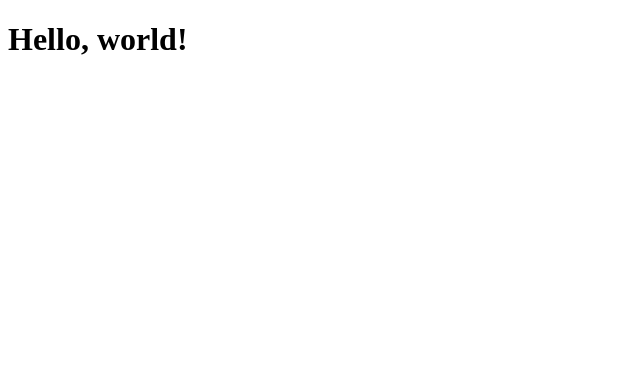
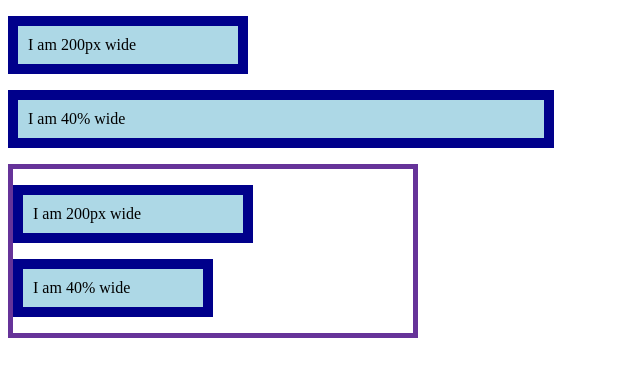
Before and after one commit to migonzv/introduccion_a_ccs, a plain HTML site: page CSS-Valores-Unidades/HTML'S/index4.html in a window 1280 px wide. Shown: the whole page, without its empty margins (0-640 px from the left). Drawn offline with Linux system fonts and the light colour scheme.

Commit message:
feat:actualizacion ehca en clases

```diff
--- a/CSS-Valores-Unidades/CSS'S/style1.css
+++ b/CSS-Valores-Unidades/CSS'S/style1.css
@@ -10,13 +10,33 @@
 }
 
 .px {
-  width: 200px;
+  width: 200px;/*No cambia la resolucion en la pantalla*/
 }
 
 .vw {
-  width: 10vw;
+  width: 10vw;/*Se ajusta a la pantalla*/
 }
 
 .em {
   width: 10em;
 }
+/* <div class="wrapper">
+<div class="box px">I am 200px wide</div>
+<div class="box vw">I am 10vw wide</div>
+<div class="box em">I am 10em wide</div>
+</div> */
+
+/*Cuantos pixeles tiene una pantalla?
+Bh altura */
+
+/*MARGIN*/
+/*El em: aumenta proporcionalemtne el tamano de los elementos
+*/
+/*margin: 1em; Aplica a todos los cuatro lados */
+/* margin: 5% auto; Vertical | Horizontal */
+/*margin: 1em auto 2em; Arriba | Horizontal | Abajo */
+/*margin: 2px 1em 0 auto; Arriba | Derecha | Abajo | Izquierda */
+/*margin: inherit;
+margin: initial;
+margin: unset;
+Valores globales */
--- a/CSS-Valores-Unidades/CSS'S/style2.css
+++ b/CSS-Valores-Unidades/CSS'S/style2.css
@@ -4,8 +4,8 @@ html {
 
 .ems li {
   font-size: 1.3em;
-}
+}/*Tamano de elemento fuente del elemento padre*/
 
 .rems li {
   font-size: 1.3rem;
-}
+}/*Tamano del elemento fuente del elemento raiz*/
--- a/CSS-Valores-Unidades/CSS'S/style4.css
+++ b/CSS-Valores-Unidades/CSS'S/style4.css
@@ -0,0 +1,26 @@
+.box {
+  background-color: lightblue;
+  border: 10px solid darkblue;
+  padding: 10px;
+  margin: 1em 0;
+}
+.wrapper {
+  width: 400px;
+  border: 5px solid rebeccapurple;
+}
+
+.px {
+  width: 200px;
+}
+
+.percent {
+  width: 40%;
+}
+/*
+<div class="box px">I am 200px wide</div>
+<div class="box percent">I am 40% wide</div>
+  <div class="wrapper">
+    <div class="box px">I am 200px wide</div>
+    <div class="box percent">I am 40% wide</div>
+  </div>
+*/
--- a/CSS-Valores-Unidades/CSS'S/style6.css
+++ b/CSS-Valores-Unidades/CSS'S/style6.css
@@ -0,0 +1,20 @@
+.wrapper {
+  background-image: url(https://upload.wikimedia.org/wikipedia/commons/9/96/Barbados_beach.jpg);
+background-repeat: no-repeat;
+  background-position: bottom left;
+  padding: 20px;
+}
+
+.box {
+  margin: 40px auto;
+  width: 200px;
+  background-color: lightblue;
+  border: 5px solid darkblue;
+  /*
+  border-with: 5px
+  border-style: solid
+  border-color: darkblue
+  */
+  padding: 10px;
+  opacity: 0.6; /* Va entre el [0,1] ; no va en comillas*/
+}
--- a/CSS-Valores-Unidades/CSS'S/style7.css
+++ b/CSS-Valores-Unidades/CSS'S/style7.css
@@ -0,0 +1,19 @@
+.box {
+  height: 150px;
+  width: 300px;
+  margin: 20px auto;
+  border-radius: 0.5em;
+}
+.image {
+  background-image: url(https://mdn.github.io/shared-assets/images/examples/big-star.png);
+}
+
+.gradient {
+  background-image: linear-gradient(
+    90deg,
+    rgb(119 0 255 / 39%),
+    rgb(0 212 255 / 100%)
+  );
+}
+/* <div class="box image"></div>
+<div class="box gradient"></div> */
--- a/CSS-Valores-Unidades/CSS'S/style8.css
+++ b/CSS-Valores-Unidades/CSS'S/style8.css
@@ -0,0 +1,12 @@
+.box {
+  height: 100px;
+  width: 400px;
+  background-image: url(https://mdn.github.io/shared-assets/images/examples/big-star.png);
+  background-repeat: no-repeat;
+  background-position: right 40px;
+  /*Pueden ser en px o en (Top-center-bottom)
+  si pongo: 10px-90px la estrella va a estar casi fuera y un poquito hacia abajo*/
+  margin: 20px auto;
+  border-radius: 0.5em;
+  border: 5px solid rebeccapurple;
+}
--- a/CSS-Valores-Unidades/CSS'S/style9.css
+++ b/CSS-Valores-Unidades/CSS'S/style9.css
@@ -0,0 +1,14 @@
+.box {
+  width: 400px;
+  padding: 1em;
+  border-radius: 0.5em;
+  border: 5px solid rebeccapurple;
+  background-color: lightblue;
+}
+
+.box::after {
+  /*Pseudoclases: after y before*/
+  content: "This is a string. I know because it is quoted in the CSS.";
+}
+
+/*Maquina virtual: es la emulacion de un sistema operativo con otro sistema operativo*/
--- a/CSS-Valores-Unidades/HTML'S/index4.html
+++ b/CSS-Valores-Unidades/HTML'S/index4.html
@@ -9,6 +9,12 @@
   <link rel="stylesheet" href="../CSS'S/style4.css">
 </head>
 <body>
-  <h1>Hello, world!</h1>
+<div class="box px">I am 200px wide</div>
+<div class="box percent">I am 40% wide</div>
+  <div class="wrapper">
+    <div class="box px">I am 200px wide</div>
+    <div class="box percent">I am 40% wide</div>
+  </div>
+
 </body>
 </html>
```
Also changed, not shown: CSS-Valores-Unidades/CSS'S/style5.css (+8 -0 lines), CSS-Valores-Unidades/HTML'S/index1.html (+14 -0 lines), CSS-Valores-Unidades/HTML'S/index5.html (+16 -1 lines), CSS-Valores-Unidades/HTML'S/index6.html (+3 -1 lines), CSS-Valores-Unidades/HTML'S/index7.html (+2 -1 lines), CSS-Valores-Unidades/HTML'S/index8.html (+1 -1 lines), CSS-Valores-Unidades/HTML'S/index9.html (+1 -1 lines).
